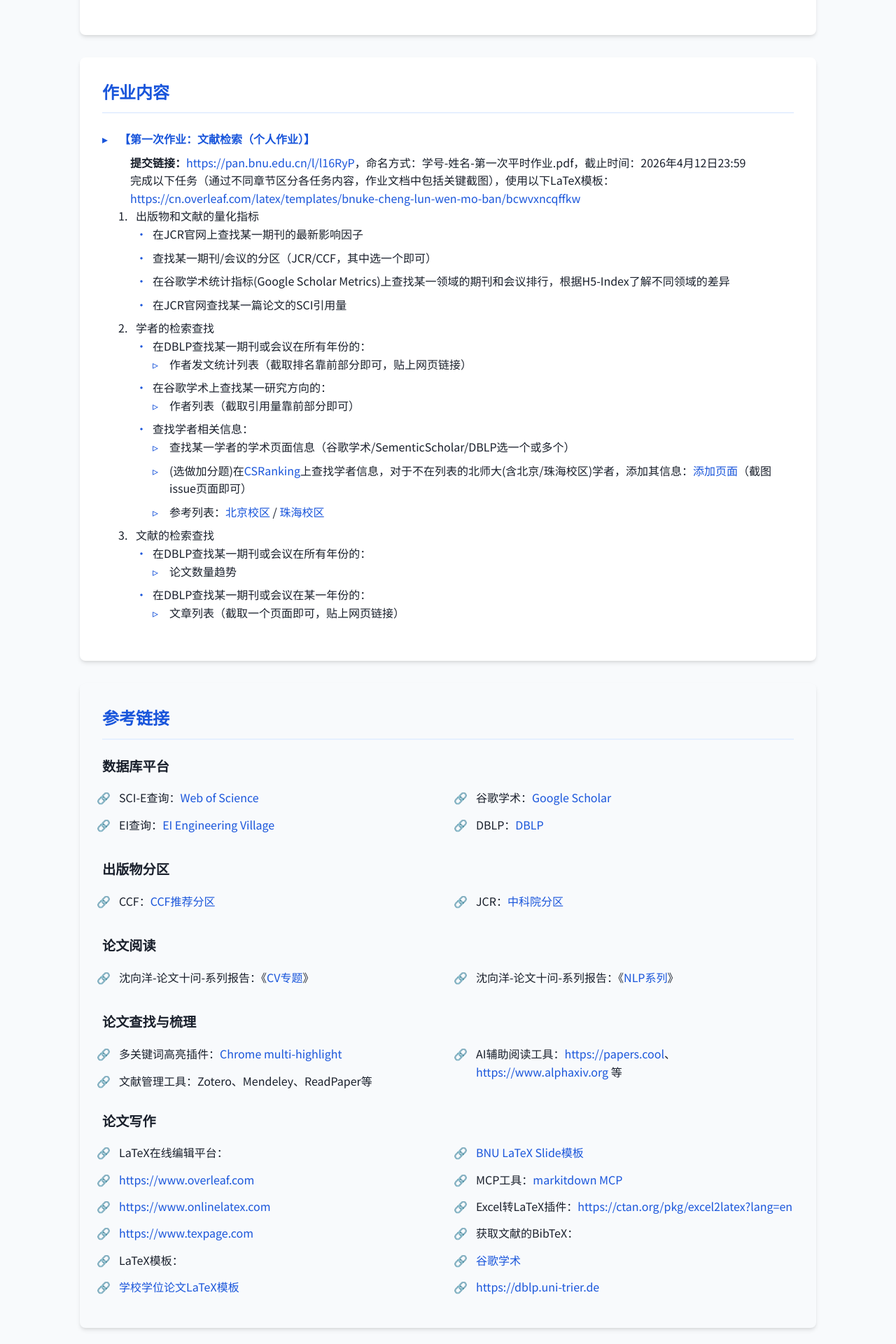
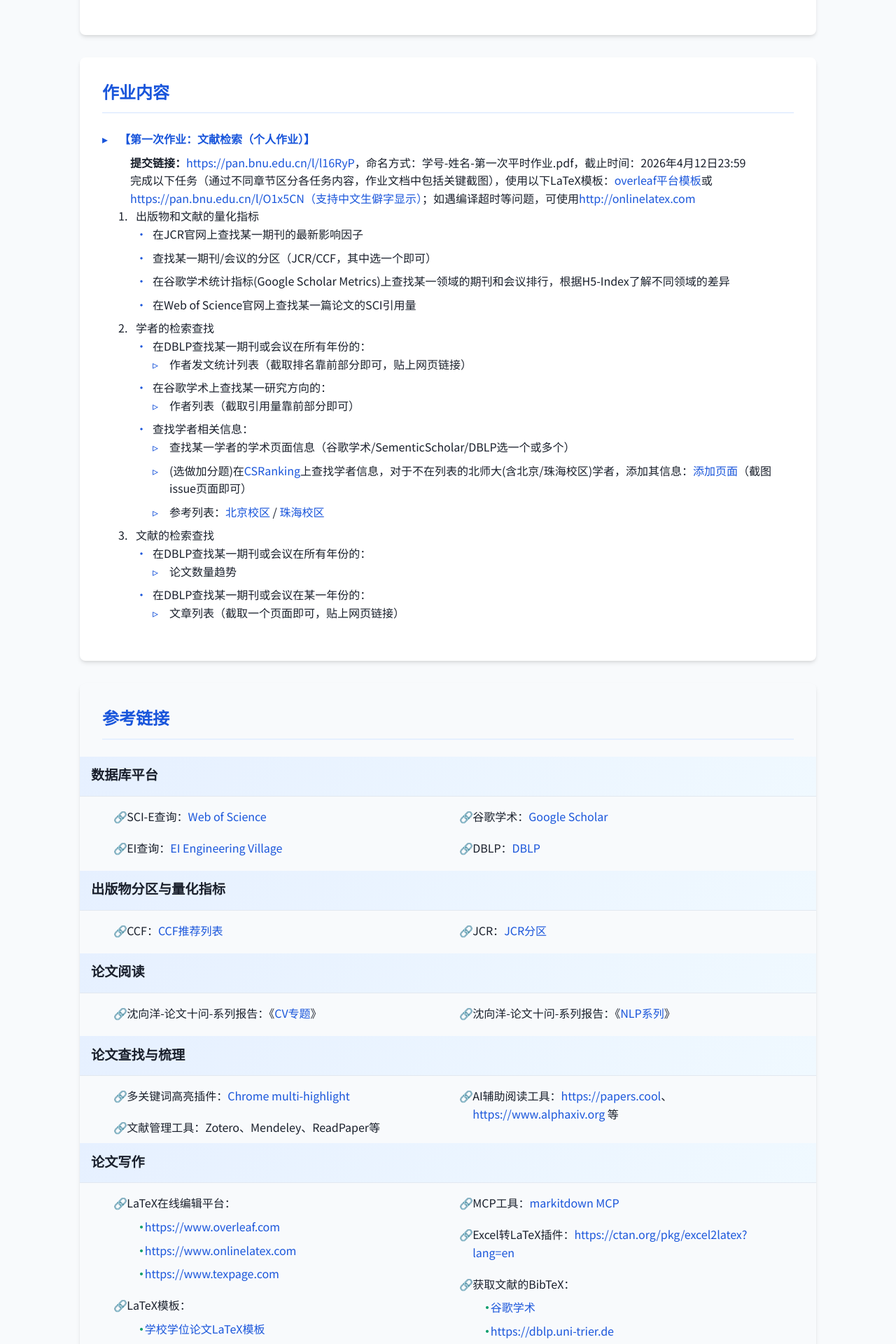
Before and after one commit to zhwinfo/zhwinfo.github.io, a Jekyll site: the page aw/index.html, which Jekyll copies as it is, in a window 1280 px wide. Shown: the part 1368-3288 px from the top of the page at 70% size. Built offline with Jekyll 4.4.1, drawn with Linux system fonts in a browser that asks for light colours.

Commit message:
fast update

```diff
--- a/aw/index.html
+++ b/aw/index.html
@@ -298,31 +298,62 @@
 
         .links-section {
             background: #f8fafc;
+            border-radius: 8px;
+            overflow: hidden;
         }
 
-        .links-section ul {
+        .links-section h3 {
+            background: linear-gradient(135deg, var(--primary-light), #f0f9ff);
+            padding: 0.8rem 1rem;
+            margin: 0 -2rem 1rem -2rem;
+            border-bottom: 1px solid var(--border);
+        }
+
+        .links-section > ul {
             list-style: none;
             columns: 2;
             column-gap: 2rem;
+            padding: 0 1rem;
         }
 
         @media (max-width: 768px) {
-            .links-section ul {
+            .links-section > ul {
                 columns: 1;
             }
         }
 
-        .links-section li {
-            margin-bottom: 0.8rem;
-            padding-left: 1.5rem;
+        .links-section > ul > li {
+            margin-bottom: 1.2rem;
+            padding-left: 1.2rem;
             position: relative;
             break-inside: avoid;
         }
 
-        .links-section li:before {
+        .links-section > ul > li:before {
             content: "🔗";
             position: absolute;
-            left: -0.5rem;
+            left: 0;
+            color: var(--primary-color);
+        }
+
+        .links-section ul ul {
+            list-style: none;
+            padding-left: 0.8rem;
+            margin-top: 0.5rem;
+        }
+
+        .links-section ul ul li {
+            margin-bottom: 0.5rem;
+            padding-left: 0.8rem;
+            position: relative;
+        }
+
+        .links-section ul ul li:before {
+            content: "•";
+            position: absolute;
+            left: 0;
+            color: var(--secondary-color);
+            font-weight: bold;
         }
 
         .links-section a {
@@ -491,14 +522,14 @@
                     <div class="homework-content">
                         <p><strong>提交链接：</strong><a href="https://pan.bnu.edu.cn/l/l16RyP" target="_blank">https://pan.bnu.edu.cn/l/l16RyP</a>，命名方式：学号-姓名-第一次平时作业.pdf，截止时间：2026年4月12日23:59</p>
                         <!-- <p><strong>第一次作业易错题目解析：</strong><a href="https://pan.bnu.edu.cn" target="_blank">https://pan.bnu.edu.cn</a></p> -->
-                        <p>完成以下任务（通过不同章节区分各任务内容，作业文档中包括关键截图），使用以下LaTeX模板：<a href="https://cn.overleaf.com/latex/templates/bnuke-cheng-lun-wen-mo-ban/bcwvxncqffkw" target="_blank">https://cn.overleaf.com/latex/templates/bnuke-cheng-lun-wen-mo-ban/bcwvxncqffkw</a></p>
+                        <p>完成以下任务（通过不同章节区分各任务内容，作业文档中包括关键截图），使用以下LaTeX模板：<a href="https://cn.overleaf.com/latex/templates/bnuke-cheng-lun-wen-mo-ban/bcwvxncqffkw" target="_blank">overleaf平台模板</a>或<a href="https://pan.bnu.edu.cn/l/O1x5CN" target="_blank">https://pan.bnu.edu.cn/l/O1x5CN（支持中文生僻字显示）</a>；如遇编译超时等问题，可使用<a href="http://onlinelatex.com" target="_blank">http://onlinelatex.com</a></p>
                         <ol>
                             <li>出版物和文献的量化指标
                                 <ul>
                                     <li>在JCR官网上查找某一期刊的最新影响因子</li>
                                     <li>查找某一期刊/会议的分区（JCR/CCF，其中选一个即可）</li>
                                     <li>在谷歌学术统计指标(Google Scholar Metrics)上查找某一领域的期刊和会议排行，根据H5-Index了解不同领域的差异</li>
-                                    <li>在JCR官网查找某一篇论文的SCI引用量</li>
+                                    <li>在Web of Science官网上查找某一篇论文的SCI引用量</li>
                                 </ul>
                             </li>
                             <li>学者的检索查找
@@ -622,10 +653,10 @@
                 <li>DBLP：<a href="https://dblp.org" target="_blank">DBLP</a></li>
             </ul>
 
-            <h3>出版物分区</h3>
+            <h3>出版物分区与量化指标</h3>
             <ul>
-                <li>CCF：<a href="https://www.ccf.org.cn/Academic_Evaluation/By_category" target="_blank">CCF推荐分区</a></li>
-                <li>JCR：<a href="http://jcr.clarivate.com/JCRLandingPageAction.action" target="_blank">中科院分区</a></li>
+                <li>CCF：<a href="https://www.ccf.org.cn/Academic_Evaluation/By_category" target="_blank">CCF推荐列表</a></li>
+                <li>JCR：<a href="http://jcr.clarivate.com/JCRLandingPageAction.action" target="_blank">JCR分区</a></li>
             </ul>
 
             <h3>论文阅读</h3>
@@ -643,18 +674,30 @@
 
             <h3>论文写作</h3>
             <ul>
-                <li>LaTeX在线编辑平台：</li>
+                <li>
+                    LaTeX在线编辑平台：
+                    <ul>
                         <li><a href="https://www.overleaf.com" target="_blank">https://www.overleaf.com</a></li>
                         <li><a href="https://www.onlinelatex.com" target="_blank">https://www.onlinelatex.com</a></li>
                         <li><a href="https://www.texpage.com" target="_blank">https://www.texpage.com</a></li>
-                <li>LaTeX模板：</li>
+                    </ul>
+                </li>
+                <li>
+                    LaTeX模板：
+                    <ul>
                         <li><a href="https://www.overleaf.com/latex/templates/thesis-template-of-beijing-normal-university-in-latex/nrjdjsvfxhms" target="_blank">学校学位论文LaTeX模板</a></li>
-                <li><a href="https://github.com/HongwenZhang/BNU-Beamer-Template" target="_blank">BNU LaTeX Slide模板</a></li>
+                        <li><a href="https://github.com/HongwenZhang/BNU-Beamer-Template" target="_blank">BNU LaTeX幻灯片模板</a></li>
+                    </ul>
+                </li>
                 <li>MCP工具：<a href="https://github.com/microsoft/markitdown" target="_blank">markitdown MCP</a></li>
                 <li>Excel转LaTeX插件：<a href="https://ctan.org/pkg/excel2latex?lang=en" target="_blank">https://ctan.org/pkg/excel2latex?lang=en</a></li>
-                <li>获取文献的BibTeX：</li>
+                <li>
+                    获取文献的BibTeX：
+                    <ul>
                         <li><a href="https://scholar.google.com" target="_blank">谷歌学术</a></li>
                         <li><a href="https://dblp.uni-trier.de" target="_blank">https://dblp.uni-trier.de</a></li>
+                    </ul>
+                </li>
             </ul>
         </section>
 
```
Lines whose indentation alone changed are shown as unchanged.
